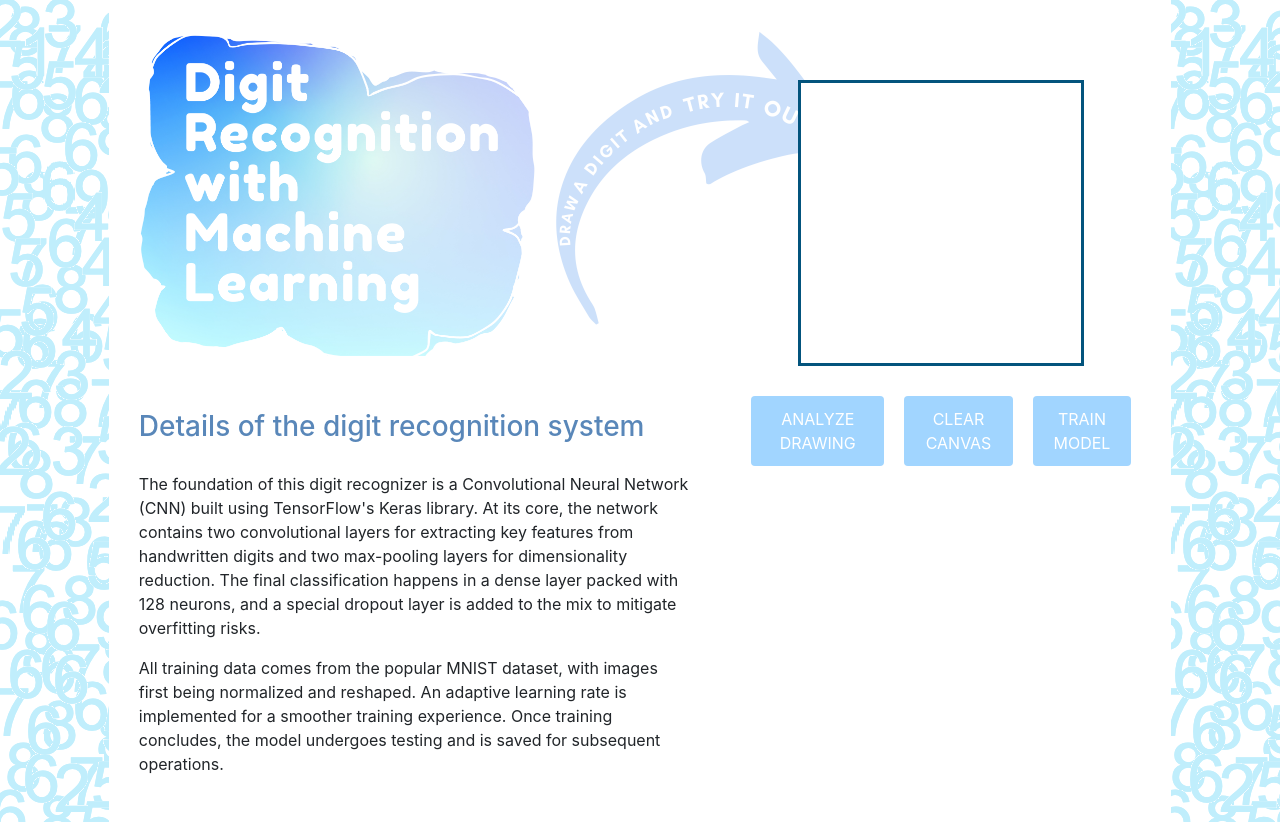
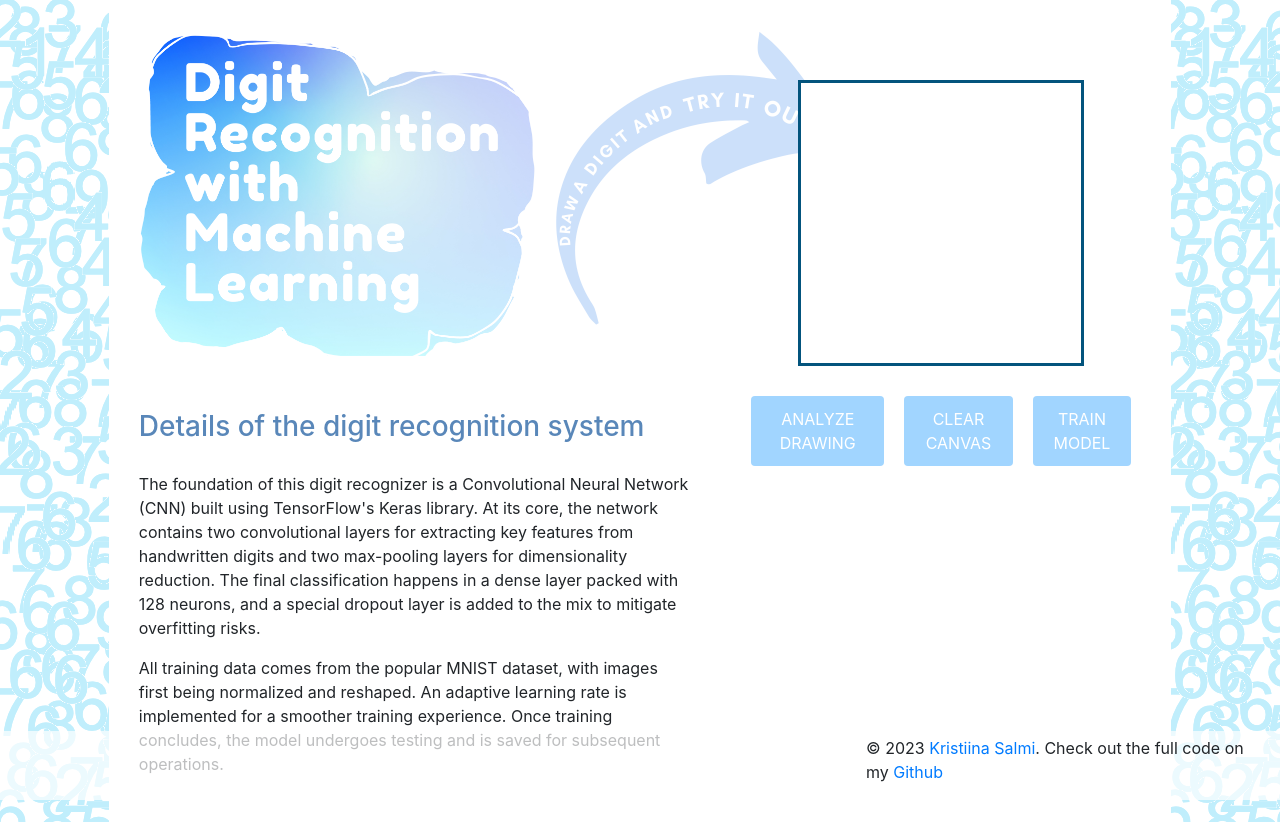
Before and after one commit to krsalmi/ai_digits_frontend, a React (Create React App) app: page / in a window 1280 px wide. Built offline with nearby package versions, Linux system fonts and the light colour scheme; no server answers.

Commit message:
feature: Footer component Footer and footer styling

```diff
--- /dev/null
+++ b/src/components/Footer/Footer.jsx
@@ -0,0 +1,14 @@
+import React from 'react';
+import classes from './Footer.module.css';
+
+const Footer = () => {
+    return (
+        <footer className={classes.footer}>
+            <div className={classes.footerText}>
+                <p>© 2023 <a href="https://www.linkedin.com/in/kristiina-salmi-3a5549194/">Kristiina Salmi</a>. Check out the full code on my <a href="https://github.com/krsalmi/ai_digits_frontend">Github</a></p>
+            </div>
+        </footer>
+    );
+}
+
+export default Footer;
--- /dev/null
+++ b/src/components/Footer/Footer.module.css
@@ -0,0 +1,14 @@
+footer {
+    background-color: rgba(255,255,255,0.7);
+    padding-top: 5px;
+    position: absolute;
+    bottom: 0;
+    width: 100%;
+    display: flex;       /* Make footer a flex container */
+    justify-content: flex-end; /* Align child content to the right */
+}
+
+.footerText {
+    width: 30%;
+    margin-right: 30px;
+}
--- a/src/pages/DigitRecognition.jsx
+++ b/src/pages/DigitRecognition.jsx
@@ -5,6 +5,7 @@ import classes from './DigitRecognition.module.css';
 import AlertBanner from '../components/Alerts/AlertBanner';
 import ResultModal from '../components/Modals/ResultModal';
 import PredictionModal from '../components/Modals/PredictionModal';
+import Footer from '../components/Footer/Footer';
 
 const BANNER_TIMEOUT = 5000;
 
@@ -65,6 +66,7 @@ const DigitRecognition = () => {
                     <DrawingCanvas startBannerAlert={startBannerAlert} handleOpenResultModal={handleOpenResultModal} handleOpenPredictionModal={handleOpenPredictionModal} />
                 </div>
             </div>
+            <Footer />
         </div>
     );
 
```
Also changed, not shown: 1 other file (tests, documents, lock files or other folders).
